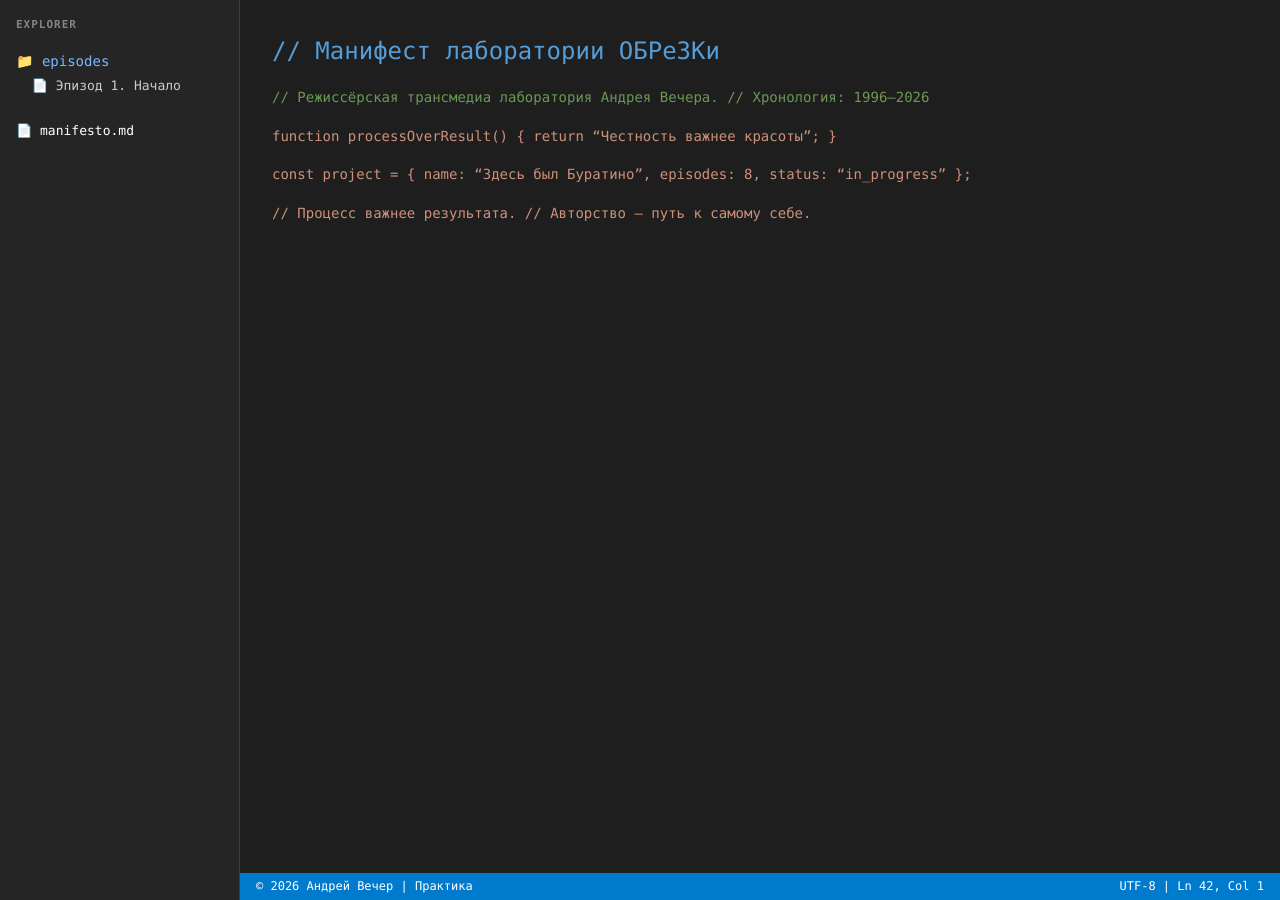
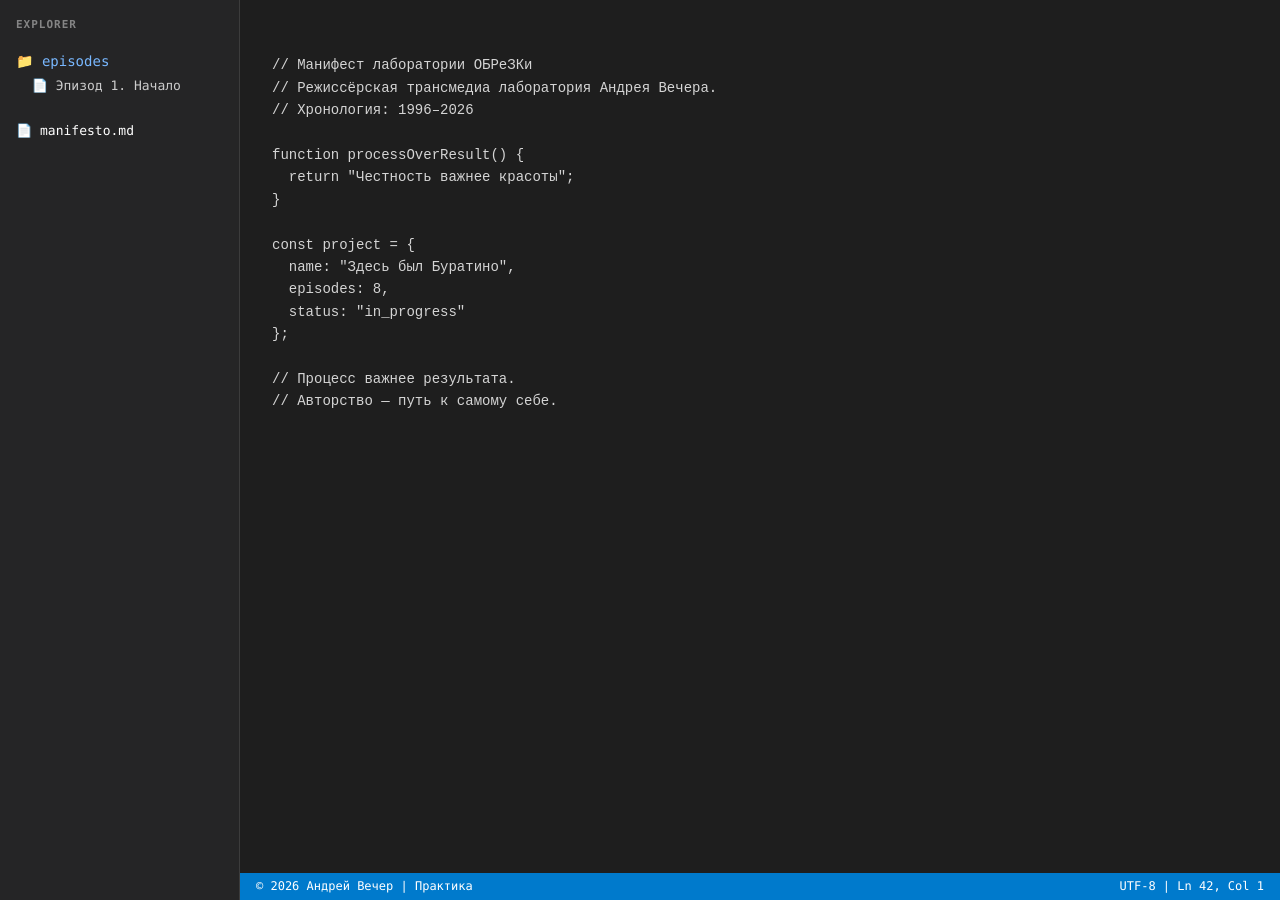
Before and after one commit to avecher/lab, a Jekyll site: the page built from index.md, in a window 1280 px wide. Built offline with Jekyll 4.4.1, drawn with Linux system fonts in a browser that asks for light colours.

Commit message:
Update index.md

```diff
--- a/index.md
+++ b/index.md
@@ -3,10 +3,10 @@ layout: default
 title: manifesto.md
 ---
 
-# // Манифест лаборатории ОБРеЗКи
-
-<span class="comment">// Режиссёрская трансмедиа лаборатория Андрея Вечера.</span>
-<span class="comment">// Хронология: 1996–2026</span>
+<pre><code class="language-javascript">
+// Манифест лаборатории ОБРеЗКи
+// Режиссёрская трансмедиа лаборатория Андрея Вечера.
+// Хронология: 1996–2026
 
 function processOverResult() {
   return "Честность важнее красоты";
@@ -20,3 +20,4 @@ const project = {
 
 // Процесс важнее результата.
 // Авторство — путь к самому себе.
+</code></pre>
```
